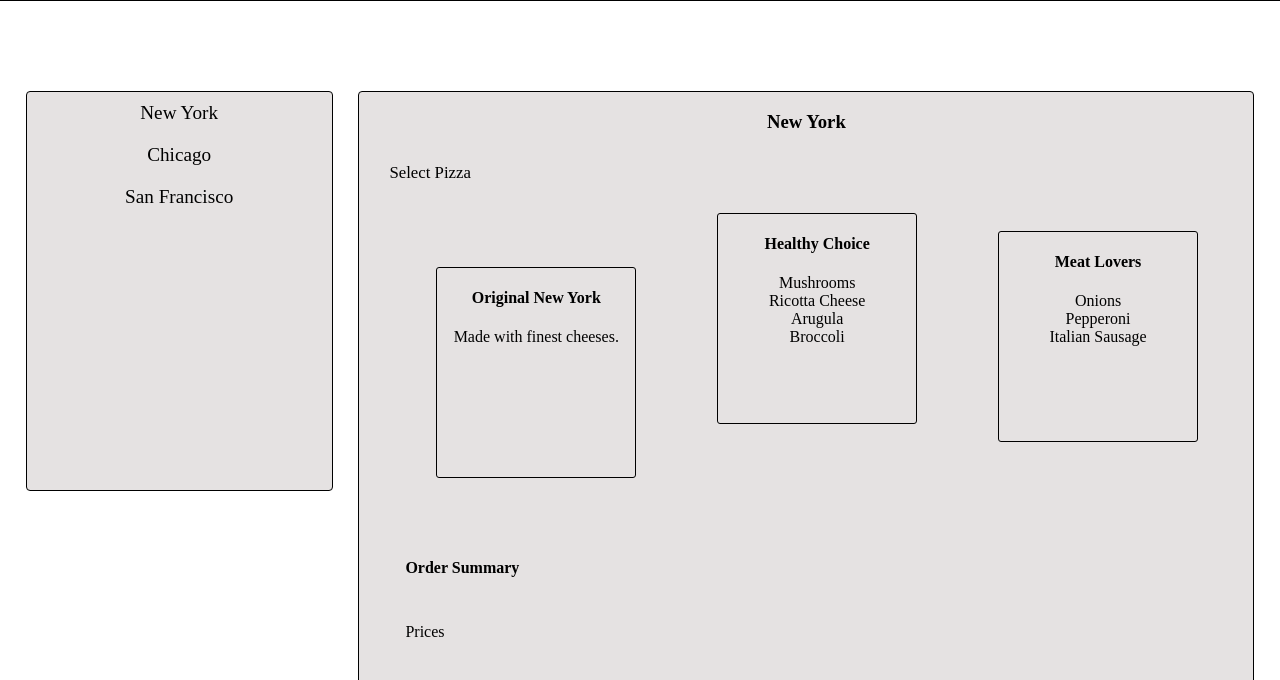
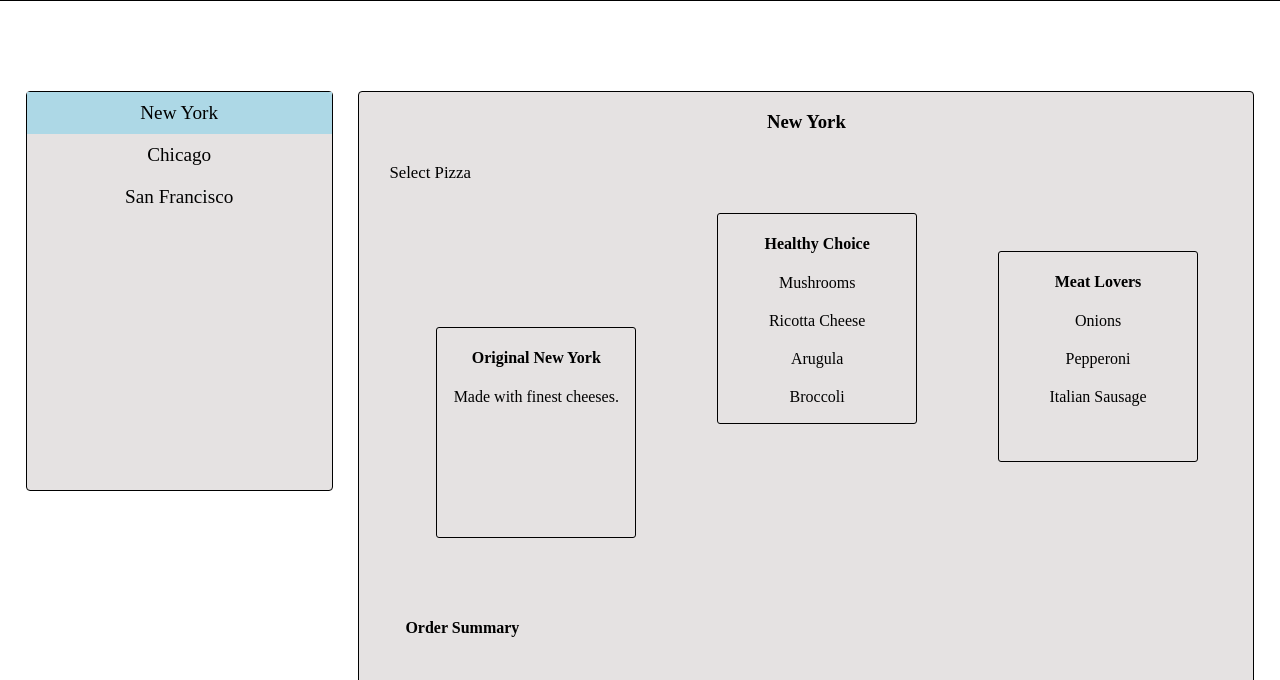
Before and after one commit to cyurtbil/CengosPizza, a website: page app/index.html in a window 1280 px wide. Both pictures are taken after a click on the item "New York". Shown: the part 81-761 px from the top of the page. Drawn offline with nearby package versions, Linux system fonts and the light colour scheme; files that its build step writes are made by us from their sources.

Commit message:
added selection hovering

```diff
--- a/app/css/partials/pizza-section.css
+++ b/app/css/partials/pizza-section.css
@@ -37,12 +37,12 @@ ul.toppings {
   list-style: none;
   padding: 0px;
   text-align: center;
-  margin: 0px;
+  margin: 0px auto;
 }
 
 ul.toppings li {
   padding: 0px;
-  margin: 0px;
+  margin: 20px auto;
 }
 
 #order-summary h4,
--- a/app/index.html
+++ b/app/index.html
@@ -15,7 +15,7 @@
     </aside>
 
     <section>
-      <h3></h3>
+      <h3 id="city-name">City</h3>
       <p>Select Pizza</p>
       <div id="pizza-container">
         <div id="cheese" class="pizza">
--- a/app/js/lib/loadData.js
+++ b/app/js/lib/loadData.js
@@ -1,13 +1,14 @@
 var loadCities = function() {
   for(var city in PizzaChain)
-    $('ul#cities').append('<li>' + city + '</li>');
+    // $('ul#cities').append('<li>' + city + '</li>').addClass(city.replace(/\s+/g, ''));
+    $('<li>').text(city).addClass(city.replace(/\s+/g, '')).appendTo('ul#cities');
 };
 
-var loadPizzas = function(selectedCity) {
+var loadPizzas = function(selectedCity, event) {
   unloadPizzas();
   PizzaChain[selectedCity].isSelected = true;
   var pizzas = PizzaChain[selectedCity].pizzas;
-  $('section h3').text(selectedCity);
+  $('section h3#city-name').text(selectedCity);
   pizzas.forEach(function(pizza) {
     $('#' + pizza.type + ' h4').text(pizza.name);
     pizza.toppings.forEach(function(topping) {
@@ -19,6 +20,7 @@ var loadPizzas = function(selectedCity) {
 var unloadPizzas = function() {
   for(var city in PizzaChain) {
     if(!!PizzaChain[city].isSelected) {
+      $('ul#cities li.' + city.replace(/\s+/g, '')).removeClass('hovered');
       PizzaChain[city].pizzas.forEach(function(pizza) {
         pizza.toppings.forEach(function(topping, index) {
           $('#' + pizza.type + ' ul.toppings li').eq(0).remove();
--- a/app/js/main.js
+++ b/app/js/main.js
@@ -3,7 +3,8 @@
 
 $(document).ready(function() {
   $('ul#cities li').on('click', function(event) {
-    loadPizzas(event.target.innerHTML);
+    $(event.target).addClass('hovered');
+    loadPizzas(event.target.innerHTML, event);
   });
 });
 
```
